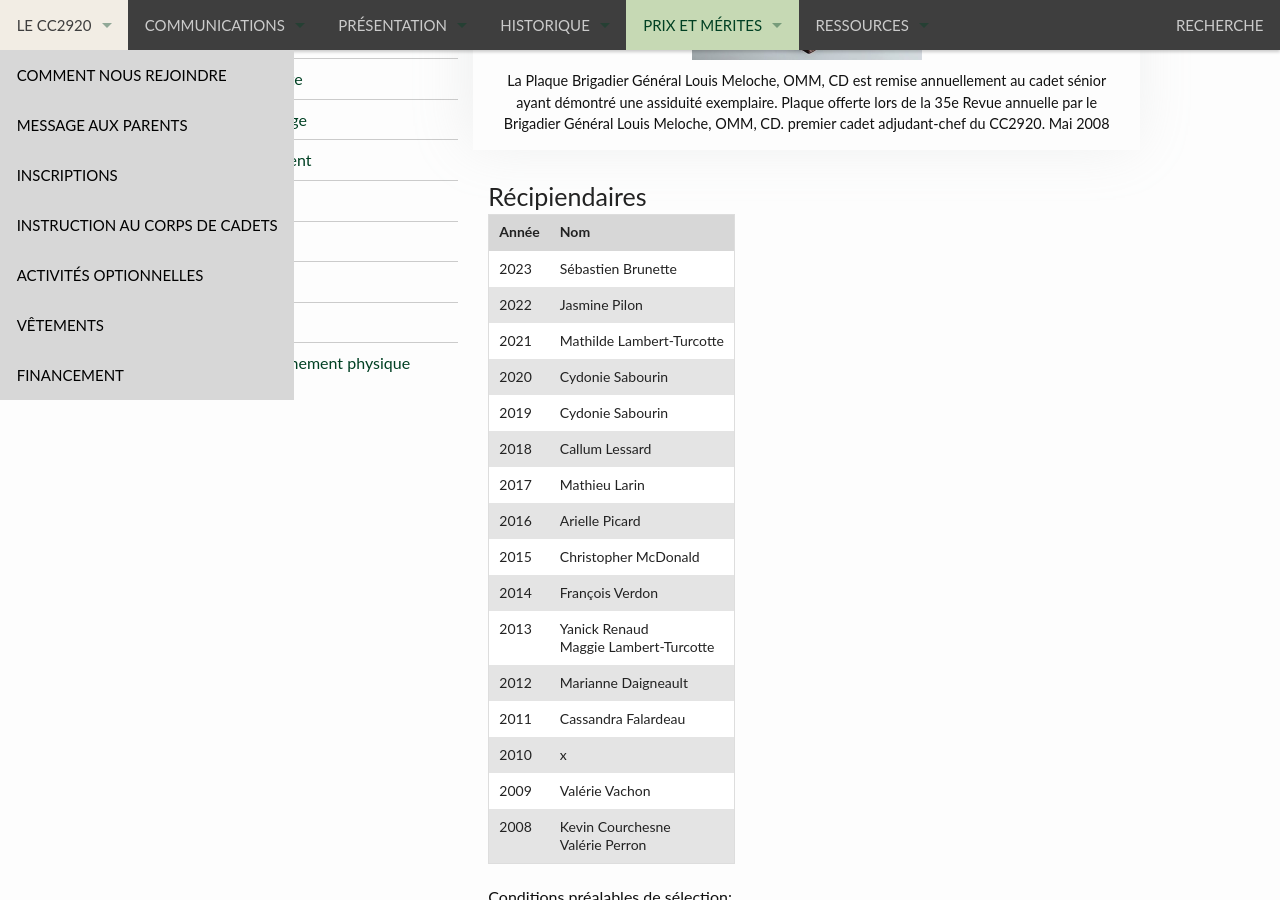
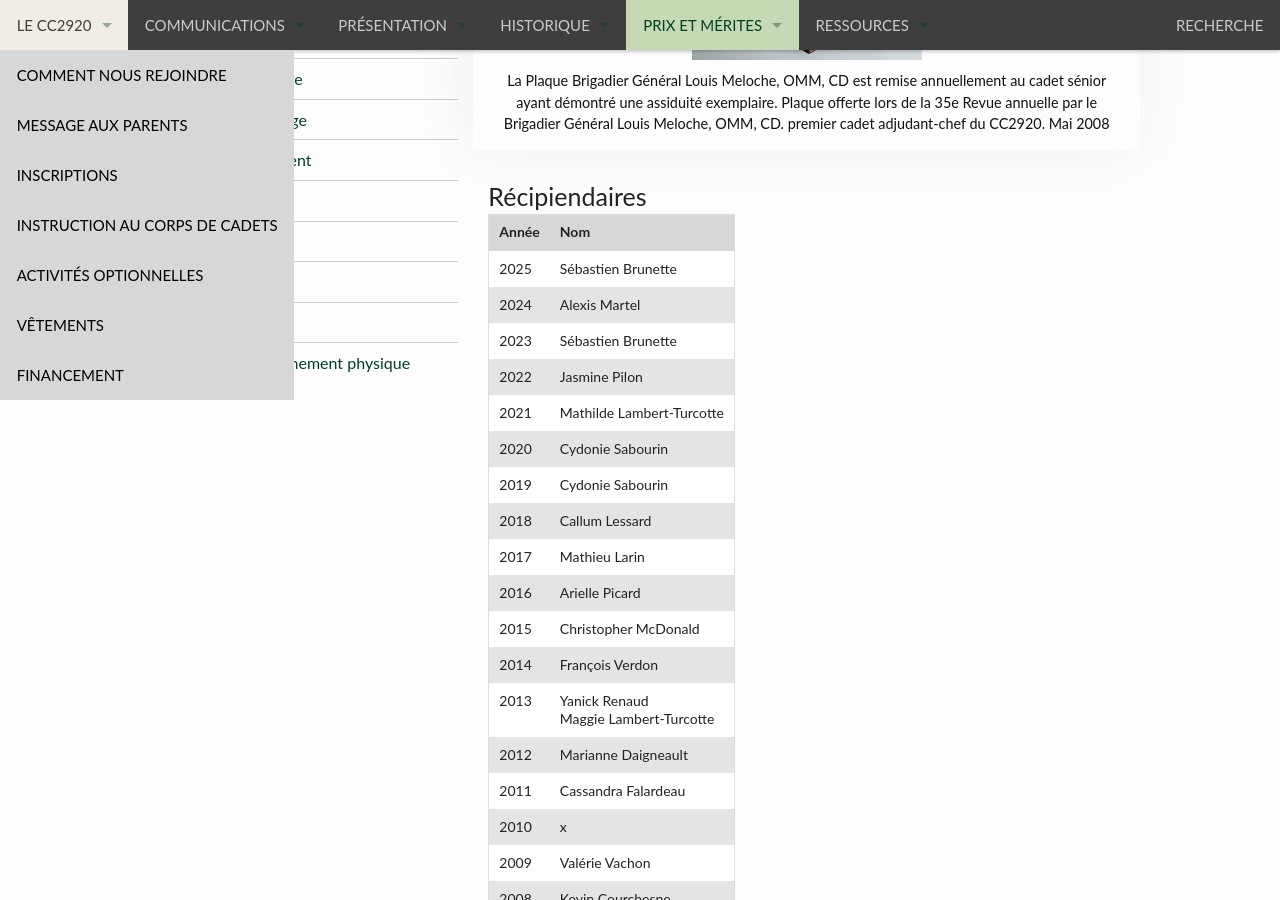
Before and after one commit to CC2920/web, a Jekyll site: the page built from _prix/plaques-trophees/bgen-louis-meloche.md, in a window 1280 px wide and 900 px high, scrolled down 721 px. Built offline with Jekyll 4.4.1, drawn with Linux system fonts in a browser that asks for light colours.

Commit message:
Update bgen-louis-meloche.md

```diff
--- a/_prix/plaques-trophees/bgen-louis-meloche.md
+++ b/_prix/plaques-trophees/bgen-louis-meloche.md
@@ -13,6 +13,8 @@ prix:
 
 | Année | Nom |
 | --- | --- |
+| 2025 | Sébastien Brunette |
+| 2024 | Alexis	Martel |
 | 2023 | Sébastien Brunette |
 | 2022 | Jasmine Pilon |
 | 2021 | Mathilde Lambert-Turcotte |
```
